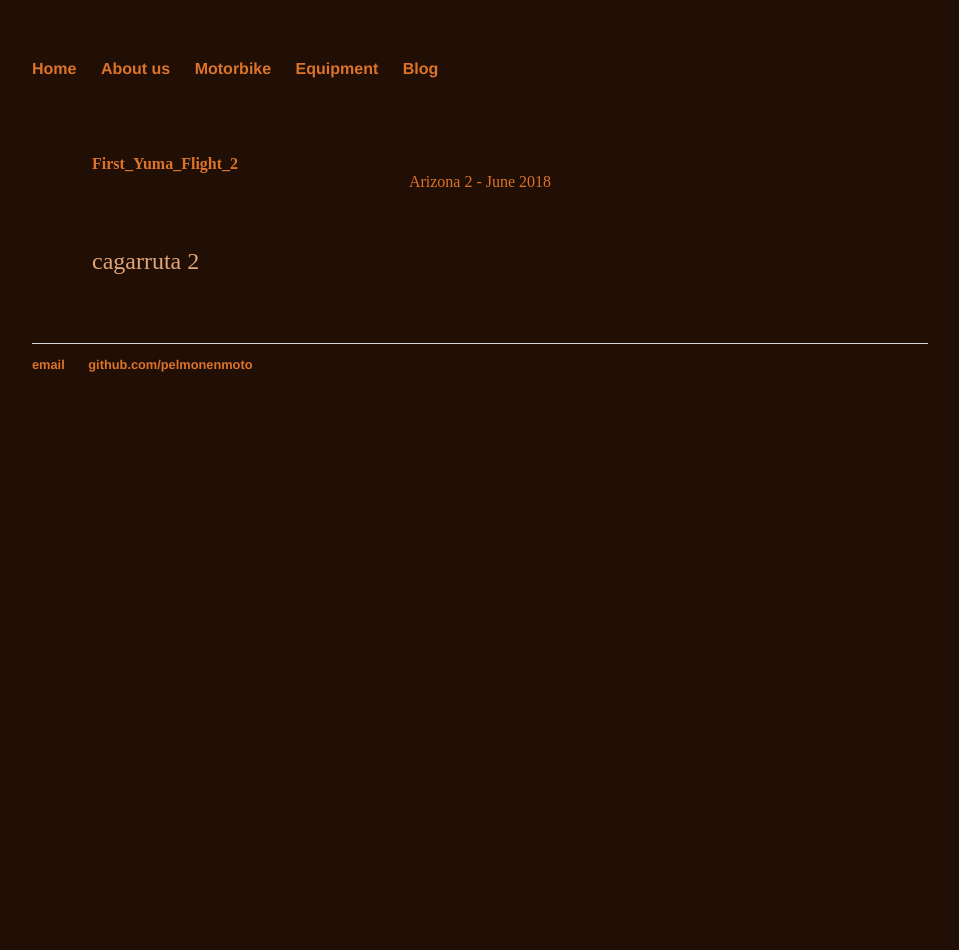
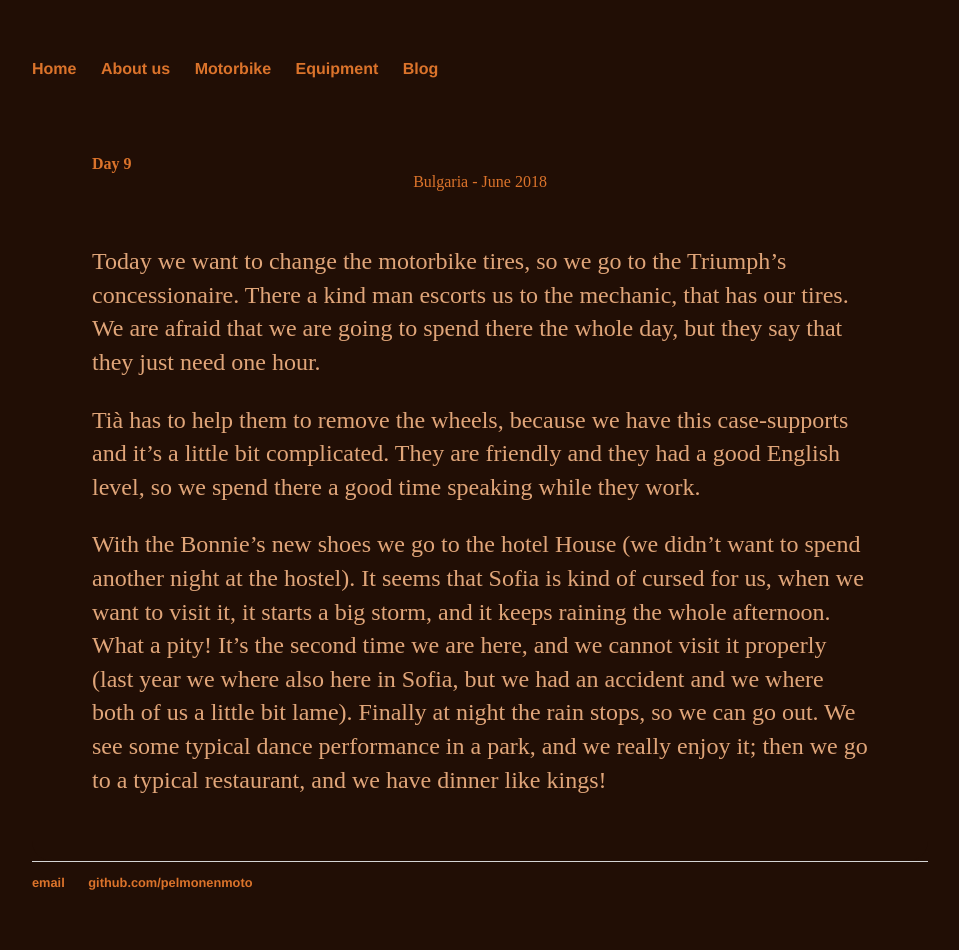
Before and after one commit to PepGonella/pelmonenmoto.github.io, a Jekyll site: the page built from _etapes/2018-06-26-day9.md, in a window 1280 px wide. Shown: the whole page, without its empty margins (160-1119 px from the left). Built offline with Jekyll 4.4.1, drawn with Linux system fonts in a browser that asks for light colours; before the commit the page ends 900 px from its top, so only the background shows below that.

Commit message:
uploading day 9

```diff
--- a/_etapes/2018-06-26-day9.md
+++ b/_etapes/2018-06-26-day9.md
@@ -1,15 +1,19 @@
 ---
 layout: post
-title: First_Yuma_Flight_2
+title: Day 9
 description:
 type: photos
 destination: pelmonenmoto
 category: etapes
 subcat: Private Pilot2
-location: Arizona 2
+location: Bulgaria
 image: /pictures/thumbs/canaldam.png
 permalink:
 publish: yes
 ---
 
-cagarruta 2
+Today we want to change the motorbike tires, so we go to the Triumph's concessionaire. There a kind man escorts us to the mechanic, that has our tires. We are afraid that we are going to spend there the whole day, but they say that they just need one hour.
+
+Tià has to help them to remove the wheels, because we have this case-supports and it's a little bit complicated. They are friendly and they had a good English level, so we spend there a good time speaking while they work.
+
+With the Bonnie's new shoes we go to the hotel House (we didn't want to spend another night at the hostel). It seems that Sofia is kind of cursed for us, when we want to visit it, it starts a big storm, and it keeps raining the whole afternoon. What a pity! It's the second time we are here, and we cannot visit it properly (last year we where also here in Sofia, but we had an accident and we where both of us a little bit lame). Finally at night the rain stops, so we can go out. We see some typical dance performance in a park, and we really enjoy it; then we go to a typical restaurant, and we have dinner like kings!
```
